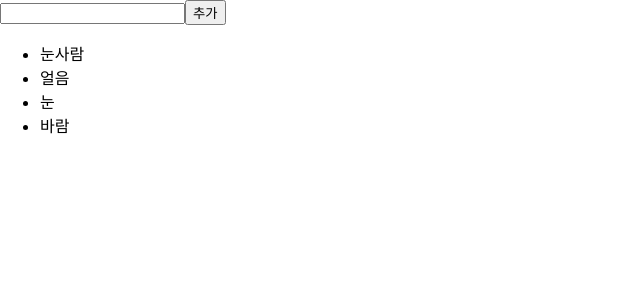
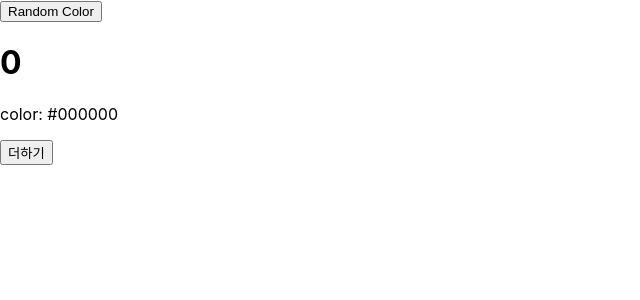
Before and after one commit to yuri295/deep-react-study, a React (Create React App) app in the folder hello-react/: page / in a window 1280 px wide. Shown: the top 300 px of the page, without its empty margins (0-640 px from the left). Built offline with nearby package versions, Linux system fonts and the light colour scheme.

Commit message:
feat: lifecycle method

```diff
--- a/hello-react/src/App.js
+++ b/hello-react/src/App.js
@@ -1,14 +1,29 @@
-import MyComponent from './MyComponent';
-import Say from './say';
-import EventPractice from './EventPractice';
-import ValidationSample from './ValidationSample';
-import ScrollBox from './ScrollBox';
 import { Component } from 'react';
-import IterationSample from './IterationSample';
+import LifeCycleSample from './LifeCyleSample';
+
+//랜덤 색상을 생성합니다.
+function getRandomColor() {
+  return '#' + Math.floor(Math.random() * 16777215).toString(16);
+}
 
 class App extends Component {
+  state = {
+    color: '#000000',
+  };
+
+  handleClick = () => {
+    this.setState({
+      color: getRandomColor(),
+    });
+  };
+
   render() {
-    return <IterationSample />;
+    return (
+      <div>
+        <button onClick={this.handleClick}>Random Color</button>
+        <LifeCycleSample color={this.state.color} />
+      </div>
+    );
   }
 }
 
--- /dev/null
+++ b/hello-react/src/LifeCyleSample.js
@@ -0,0 +1,80 @@
+import React, { Component } from 'react';
+
+class LifeCycleSample extends Component {
+  state = {
+    number: 0,
+    color: null,
+  };
+
+  myRef = null; // ref를 설정할 부분
+
+  constructor(props) {
+    super(props);
+    console.log('constructor');
+  }
+
+  static getDerivedStateFromProps(nextProps, prevState) {
+    console.log('getDerivedStateFromProps');
+    if (nextProps.color !== prevState.color) {
+      return {
+        color: nextProps.color,
+      };
+    }
+    return null;
+  }
+
+  componentDidMount() {
+    console.log('componentDidMount');
+  }
+
+  shouldComponentUpdate(nextProps, nextState) {
+    console.log('shouldComponentUpdate', nextProps, nextState);
+    // 숫자의 마지막 자리가 4면 리렌더링하지 않습니다.
+    return nextState.number % 10 !== 4;
+  }
+
+  componentWillUnmount() {
+    console.log('componentWillUnmount');
+  }
+
+  handleClick = () => {
+    this.setState({
+      number: this.state.number + 1,
+    });
+  };
+
+  getSnapshotBeforeUpdate(prevProps, prevState) {
+    console.log('getSnapshotBeforeUpdate');
+    if (prevProps.color !== this.props.color) {
+      return this.myRef.style.color;
+    }
+    return null;
+  }
+
+  componentDidUpdate(prevProps, prevState, snapshot) {
+    console.log('componentDidUpdate', prevProps, prevState);
+    if (snapshot) {
+      console.log('업데이트되기 직전 색상: ', snapshot);
+    }
+  }
+
+  render() {
+    console.log('render');
+
+    const style = {
+      color: this.props.color,
+    };
+
+    return (
+      <div>
+        <h1 style={style} ref={(ref) => (this.myRef = ref)}>
+          {this.state.number}
+        </h1>
+        <p>color: {this.state.color}</p>
+        <button onClick={this.handleClick}>더하기</button>
+      </div>
+    );
+  }
+}
+
+export default LifeCycleSample;
```
